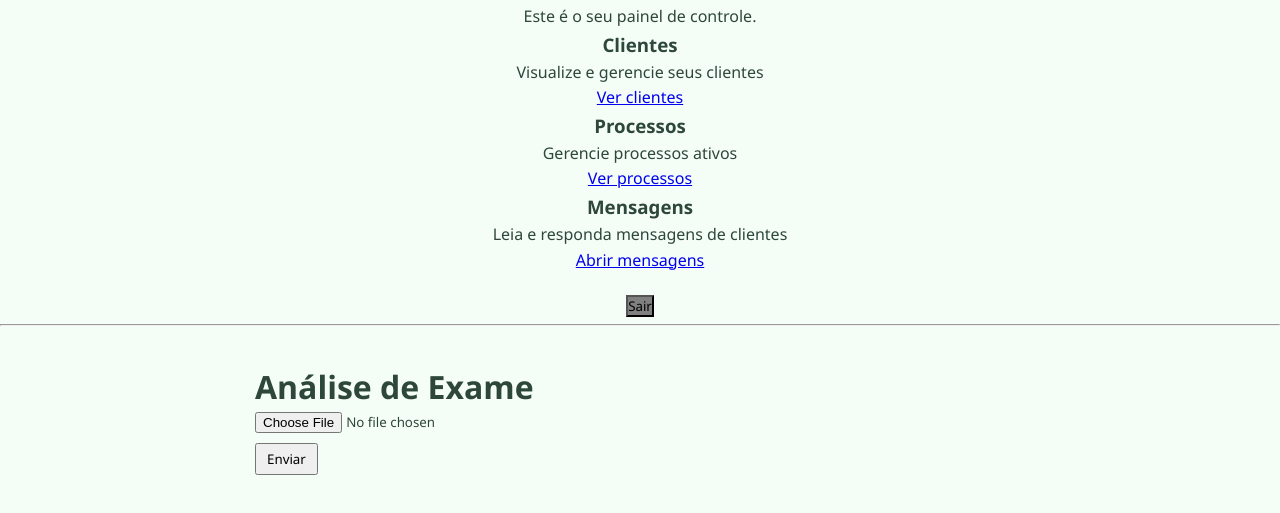
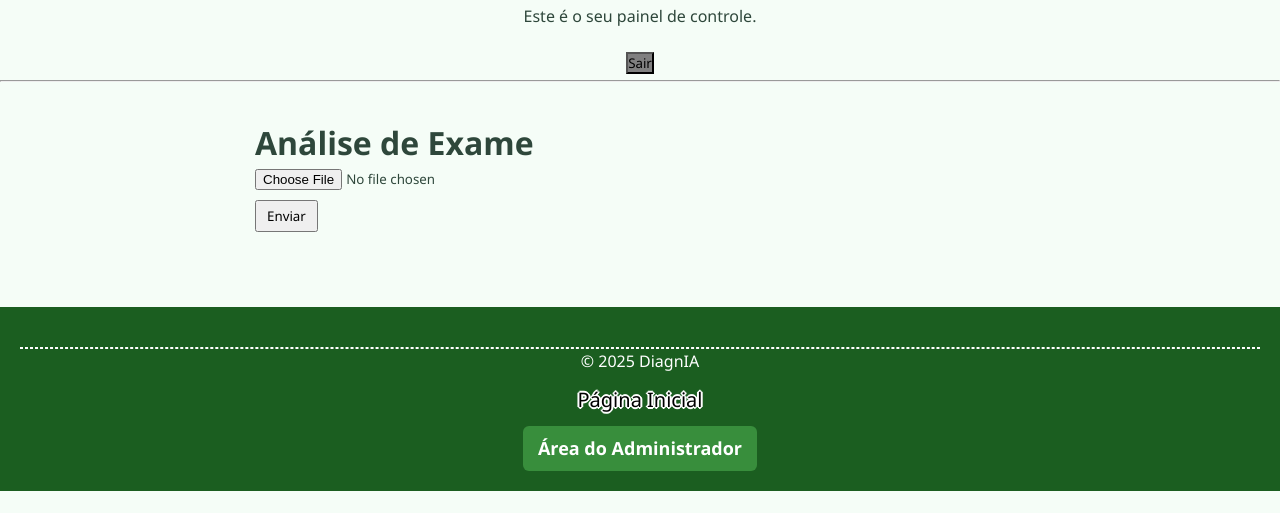
Before and after one commit to BrunoReis136/diagnia, a Flask app: page /dashboard in a window 1280 px wide. Shown: the part 182-695 px from the top of the page. After the commit the page ends 673 px from the top, so only its background shows below. Run offline with Flask 3, Linux system fonts and the light colour scheme; the visitor is signed in with stand-in values (Sample User, id 1).

Commit message:
Update dashboard.html

```diff
--- a/templates/dashboard.html
+++ b/templates/dashboard.html
@@ -18,24 +18,6 @@
 <div class="dashboard-container">
     <h1>Bem-vindo, Dr(a). {{ session['user'] }}!</h1>
     <p>Este é o seu painel de controle.</p>
-
-    <div class="cards">
-        <div class="card">
-            <h3>Clientes</h3>
-            <p>Visualize e gerencie seus clientes</p>
-            <a href="#">Ver clientes</a>
-        </div>
-        <div class="card">
-            <h3>Processos</h3>
-            <p>Gerencie processos ativos</p>
-            <a href="#">Ver processos</a>
-        </div>
-        <div class="card">
-            <h3>Mensagens</h3>
-            <p>Leia e responda mensagens de clientes</p>
-            <a href="#">Abrir mensagens</a>
-        </div>
-    </div>
 
     <form action="{{ url_for('logout') }}" method="POST" style="margin-top:20px;">
         <button type="submit">Sair</button>
```
